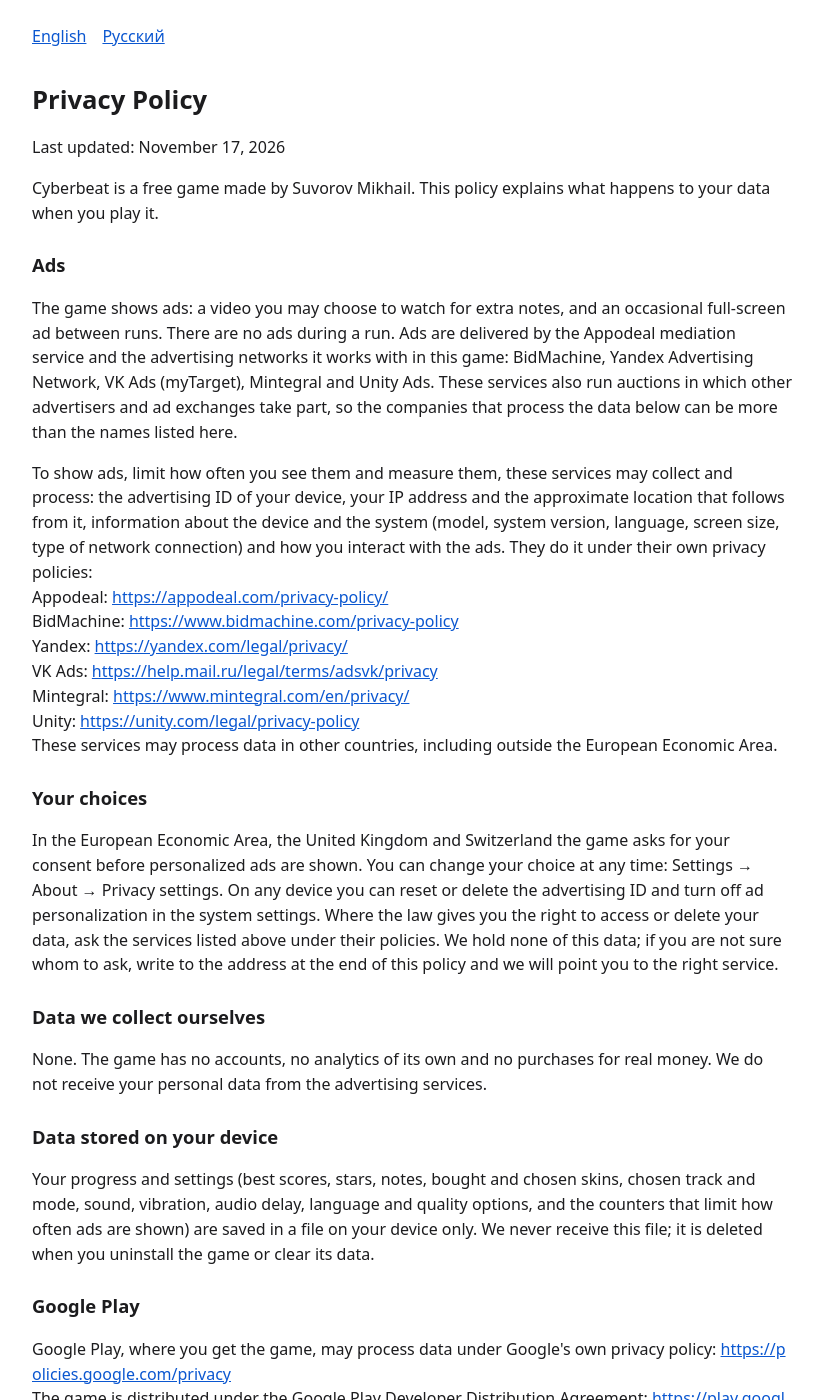
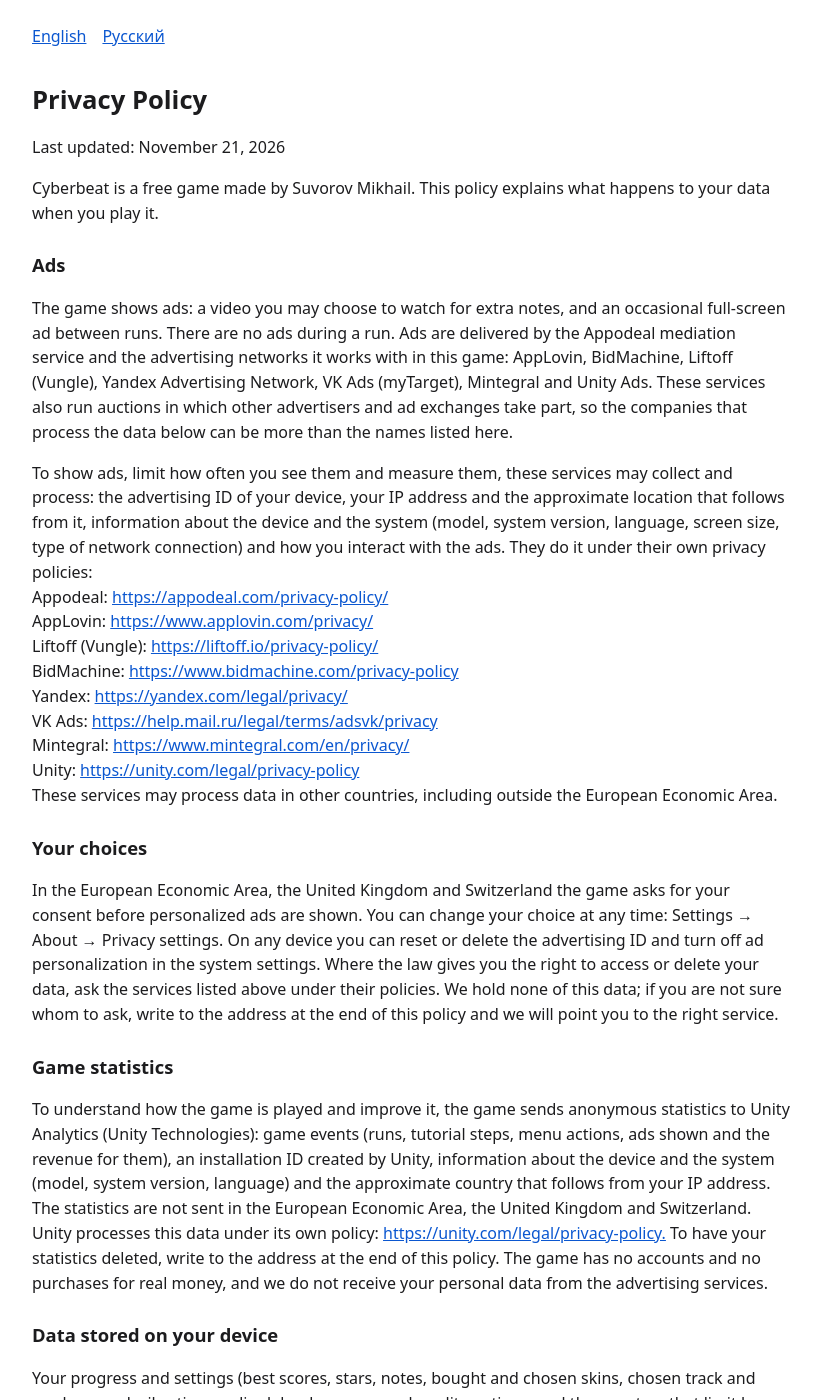
Before and after one commit to MikhaiSuvorovkz/MikhaiSuvorovkz.github.io, a Jekyll site: the page cyberbeat/privacy-policy/index.html, which Jekyll copies as it is, in a window 1280 px wide and 1400 px high. Shown: the whole window, without its empty margins (228-1049 px from the left). Built offline with Jekyll 4.4.1, drawn with Linux system fonts in a browser that asks for light colours; some of the changed text lies outside the part shown.

Commit message:
docs: Cyberbeat privacy policy — Unity Analytics, AppLovin, Liftoff (Vungle)
Co-Authored-By: Claude Opus 5.5 <noreply@anthropic.com>

```diff
--- a/cyberbeat/privacy-policy/index.html
+++ b/cyberbeat/privacy-policy/index.html
@@ -15,15 +15,15 @@ nav a{margin-right:1em} section{margin-bottom:3em} a{color:#0b57d0;word-break:br
 <nav><a href="#en">English</a><a href="#ru">Русский</a></nav>
 <section id="en" lang="en">
 <h1>Privacy Policy</h1>
-<p>Last updated: November 17, 2026</p>
+<p>Last updated: November 21, 2026</p>
 <p>Cyberbeat is a free game made by Suvorov Mikhail. This policy explains what happens to your data when you play it.</p>
 <h2>Ads</h2>
-<p>The game shows ads: a video you may choose to watch for extra notes, and an occasional full-screen ad between runs. There are no ads during a run. Ads are delivered by the Appodeal mediation service and the advertising networks it works with in this game: BidMachine, Yandex Advertising Network, VK Ads (myTarget), Mintegral and Unity Ads. These services also run auctions in which other advertisers and ad exchanges take part, so the companies that process the data below can be more than the names listed here.</p>
-<p>To show ads, limit how often you see them and measure them, these services may collect and process: the advertising ID of your device, your IP address and the approximate location that follows from it, information about the device and the system (model, system version, language, screen size, type of network connection) and how you interact with the ads. They do it under their own privacy policies:<br>Appodeal: <a href="https://appodeal.com/privacy-policy/">https://appodeal.com/privacy-policy/</a><br>BidMachine: <a href="https://www.bidmachine.com/privacy-policy">https://www.bidmachine.com/privacy-policy</a><br>Yandex: <a href="https://yandex.com/legal/privacy/">https://yandex.com/legal/privacy/</a><br>VK Ads: <a href="https://help.mail.ru/legal/terms/adsvk/privacy">https://help.mail.ru/legal/terms/adsvk/privacy</a><br>Mintegral: <a href="https://www.mintegral.com/en/privacy/">https://www.mintegral.com/en/privacy/</a><br>Unity: <a href="https://unity.com/legal/privacy-policy">https://unity.com/legal/privacy-policy</a><br>These services may process data in other countries, including outside the European Economic Area.</p>
+<p>The game shows ads: a video you may choose to watch for extra notes, and an occasional full-screen ad between runs. There are no ads during a run. Ads are delivered by the Appodeal mediation service and the advertising networks it works with in this game: AppLovin, BidMachine, Liftoff (Vungle), Yandex Advertising Network, VK Ads (myTarget), Mintegral and Unity Ads. These services also run auctions in which other advertisers and ad exchanges take part, so the companies that process the data below can be more than the names listed here.</p>
+<p>To show ads, limit how often you see them and measure them, these services may collect and process: the advertising ID of your device, your IP address and the approximate location that follows from it, information about the device and the system (model, system version, language, screen size, type of network connection) and how you interact with the ads. They do it under their own privacy policies:<br>Appodeal: <a href="https://appodeal.com/privacy-policy/">https://appodeal.com/privacy-policy/</a><br>AppLovin: <a href="https://www.applovin.com/privacy/">https://www.applovin.com/privacy/</a><br>Liftoff (Vungle): <a href="https://liftoff.io/privacy-policy/">https://liftoff.io/privacy-policy/</a><br>BidMachine: <a href="https://www.bidmachine.com/privacy-policy">https://www.bidmachine.com/privacy-policy</a><br>Yandex: <a href="https://yandex.com/legal/privacy/">https://yandex.com/legal/privacy/</a><br>VK Ads: <a href="https://help.mail.ru/legal/terms/adsvk/privacy">https://help.mail.ru/legal/terms/adsvk/privacy</a><br>Mintegral: <a href="https://www.mintegral.com/en/privacy/">https://www.mintegral.com/en/privacy/</a><br>Unity: <a href="https://unity.com/legal/privacy-policy">https://unity.com/legal/privacy-policy</a><br>These services may process data in other countries, including outside the European Economic Area.</p>
 <h2>Your choices</h2>
 <p>In the European Economic Area, the United Kingdom and Switzerland the game asks for your consent before personalized ads are shown. You can change your choice at any time: Settings → About → Privacy settings. On any device you can reset or delete the advertising ID and turn off ad personalization in the system settings. Where the law gives you the right to access or delete your data, ask the services listed above under their policies. We hold none of this data; if you are not sure whom to ask, write to the address at the end of this policy and we will point you to the right service.</p>
-<h2>Data we collect ourselves</h2>
-<p>None. The game has no accounts, no analytics of its own and no purchases for real money. We do not receive your personal data from the advertising services.</p>
+<h2>Game statistics</h2>
+<p>To understand how the game is played and improve it, the game sends anonymous statistics to Unity Analytics (Unity Technologies): game events (runs, tutorial steps, menu actions, ads shown and the revenue for them), an installation ID created by Unity, information about the device and the system (model, system version, language) and the approximate country that follows from your IP address. The statistics are not sent in the European Economic Area, the United Kingdom and Switzerland. Unity processes this data under its own policy: <a href="https://unity.com/legal/privacy-policy.">https://unity.com/legal/privacy-policy.</a> To have your statistics deleted, write to the address at the end of this policy. The game has no accounts and no purchases for real money, and we do not receive your personal data from the advertising services.</p>
 <h2>Data stored on your device</h2>
 <p>Your progress and settings (best scores, stars, notes, bought and chosen skins, chosen track and mode, sound, vibration, audio delay, language and quality options, and the counters that limit how often ads are shown) are saved in a file on your device only. We never receive this file; it is deleted when you uninstall the game or clear its data.</p>
 <h2>Google Play</h2>
@@ -37,15 +37,15 @@ nav a{margin-right:1em} section{margin-bottom:3em} a{color:#0b57d0;word-break:br
 </section>
 <section id="ru" lang="ru">
 <h1>Политика конфиденциальности</h1>
-<p>Обновлено: 17 ноября 2026 года</p>
+<p>Обновлено: 21 ноября 2026 года</p>
 <p>Cyberbeat — бесплатная игра, которую сделал Суворов Михаил. Здесь сказано, что происходит с вашими данными, когда вы играете.</p>
 <h2>Реклама</h2>
-<p>В игре есть реклама: видео, которое можно посмотреть по желанию за дополнительные ноты, и изредка полноэкранная реклама между забегами. Во время забега рекламы нет. Рекламу показывает служба медиации Appodeal и рекламные сети, с которыми она работает в этой игре: BidMachine, Рекламная сеть Яндекса, VK Реклама (myTarget), Mintegral и Unity Ads. Эти службы также проводят аукционы, в которых участвуют другие рекламодатели и рекламные биржи, поэтому компаний, которые обрабатывают данные, указанные ниже, может быть больше, чем названо здесь.</p>
-<p>Чтобы показывать рекламу, ограничивать частоту показов и вести их учёт, эти службы могут собирать и обрабатывать: рекламный идентификатор устройства, IP-адрес и примерное местоположение по нему, сведения об устройстве и системе (модель, версия системы, язык, размер экрана, тип подключения к сети) и то, как вы взаимодействуете с рекламой. Они делают это по собственным политикам конфиденциальности:<br>Appodeal: <a href="https://appodeal.com/privacy-policy/">https://appodeal.com/privacy-policy/</a><br>BidMachine: <a href="https://www.bidmachine.com/privacy-policy">https://www.bidmachine.com/privacy-policy</a><br>Яндекс: <a href="https://yandex.com/legal/privacy/">https://yandex.com/legal/privacy/</a><br>VK Реклама: <a href="https://help.mail.ru/legal/terms/adsvk/privacy">https://help.mail.ru/legal/terms/adsvk/privacy</a><br>Mintegral: <a href="https://www.mintegral.com/en/privacy/">https://www.mintegral.com/en/privacy/</a><br>Unity: <a href="https://unity.com/legal/privacy-policy">https://unity.com/legal/privacy-policy</a><br>Эти службы могут обрабатывать данные в других странах, в том числе за пределами Европейской экономической зоны.</p>
+<p>В игре есть реклама: видео, которое можно посмотреть по желанию за дополнительные ноты, и изредка полноэкранная реклама между забегами. Во время забега рекламы нет. Рекламу показывает служба медиации Appodeal и рекламные сети, с которыми она работает в этой игре: AppLovin, BidMachine, Liftoff (Vungle), Рекламная сеть Яндекса, VK Реклама (myTarget), Mintegral и Unity Ads. Эти службы также проводят аукционы, в которых участвуют другие рекламодатели и рекламные биржи, поэтому компаний, которые обрабатывают данные, указанные ниже, может быть больше, чем названо здесь.</p>
+<p>Чтобы показывать рекламу, ограничивать частоту показов и вести их учёт, эти службы могут собирать и обрабатывать: рекламный идентификатор устройства, IP-адрес и примерное местоположение по нему, сведения об устройстве и системе (модель, версия системы, язык, размер экрана, тип подключения к сети) и то, как вы взаимодействуете с рекламой. Они делают это по собственным политикам конфиденциальности:<br>Appodeal: <a href="https://appodeal.com/privacy-policy/">https://appodeal.com/privacy-policy/</a><br>AppLovin: <a href="https://www.applovin.com/privacy/">https://www.applovin.com/privacy/</a><br>Liftoff (Vungle): <a href="https://liftoff.io/privacy-policy/">https://liftoff.io/privacy-policy/</a><br>BidMachine: <a href="https://www.bidmachine.com/privacy-policy">https://www.bidmachine.com/privacy-policy</a><br>Яндекс: <a href="https://yandex.com/legal/privacy/">https://yandex.com/legal/privacy/</a><br>VK Реклама: <a href="https://help.mail.ru/legal/terms/adsvk/privacy">https://help.mail.ru/legal/terms/adsvk/privacy</a><br>Mintegral: <a href="https://www.mintegral.com/en/privacy/">https://www.mintegral.com/en/privacy/</a><br>Unity: <a href="https://unity.com/legal/privacy-policy">https://unity.com/legal/privacy-policy</a><br>Эти службы могут обрабатывать данные в других странах, в том числе за пределами Европейской экономической зоны.</p>
 <h2>Ваш выбор</h2>
 <p>В Европейской экономической зоне, Великобритании и Швейцарии игра спрашивает согласие, прежде чем показывать персонализированную рекламу. Изменить выбор можно в любой момент: Настройки → Об игре → Настройки конфиденциальности. На любом устройстве рекламный идентификатор можно сбросить или удалить, а персонализацию рекламы отключить в настройках системы. Если закон даёт вам право на доступ к данным или их удаление, обратитесь в перечисленные выше службы по их политикам. У нас этих данных нет; если не уверены, к кому обращаться, напишите по адресу в конце политики, и мы подскажем нужную службу.</p>
-<h2>Какие данные собираем мы сами</h2>
-<p>Никаких. В игре нет учётных записей, собственной аналитики и покупок за настоящие деньги. Рекламные службы не передают нам ваши личные данные.</p>
+<h2>Статистика игры</h2>
+<p>Чтобы понимать, как играют в игру, и улучшать её, игра отправляет анонимную статистику в Unity Analytics (Unity Technologies): игровые события (забеги, шаги обучения, действия в меню, показы рекламы и доход за них), идентификатор установки, созданный Unity, сведения об устройстве и системе (модель, версия системы, язык) и примерную страну по IP-адресу. В Европейской экономической зоне, Великобритании и Швейцарии статистика не отправляется. Unity обрабатывает эти данные по собственной политике: <a href="https://unity.com/legal/privacy-policy.">https://unity.com/legal/privacy-policy.</a> Чтобы удалить вашу статистику, напишите по адресу в конце политики. В игре нет учётных записей и покупок за настоящие деньги, а рекламные службы не передают нам ваши личные данные.</p>
 <h2>Что хранится на устройстве</h2>
 <p>Прогресс и настройки (лучшие результаты, звёзды, ноты, купленные и выбранные скины, выбранный трек и режим, звук, вибрация, задержка звука, язык и качество графики, а также счётчики, которые ограничивают частоту рекламы) хранятся в файле только на вашем устройстве. Мы этот файл не получаем; он удаляется вместе с игрой или при очистке её данных.</p>
 <h2>Google Play</h2>
```
